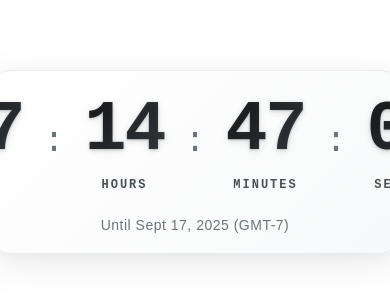
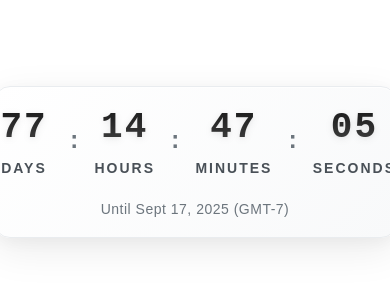
Before and after one commit to MarvyAyman/countdown-timer-lightmode, a plain HTML site: page index.html in a window 390 px wide. Shown: the part 260-560 px from the top of the page. Drawn offline with Linux system fonts and the light colour scheme.

Commit message:
Update index.html

```diff
--- a/index.html
+++ b/index.html
@@ -21,9 +21,9 @@
     .countdown-container {
       background: linear-gradient(135deg, #ffffff 0%, #f8f9fa 100%);
       border-radius: 16px;
-      padding: 40px 60px;
+      padding: 35px 55px;
       box-shadow:
-        0 10px 40px rgba(0, 0, 0, 0.08),
+        0 12px 40px rgba(0, 0, 0, 0.08),
         0 4px 16px rgba(0, 0, 0, 0.04),
         inset 0 1px 0 rgba(255, 255, 255, 0.8);
       border: 1px solid #e9ecef;
@@ -47,16 +47,16 @@
     }
 
     .time-value {
-      font-size: 100px;
-      font-weight: 800;
+      font-size: 84px;
+      font-weight: 700;
       color: #1a1a1a;
       text-shadow:
-        0 2px 8px rgba(0, 0, 0, 0.1),
-        0 1px 3px rgba(0, 0, 0, 0.2);
-      letter-spacing: -2px;
-      min-width: 200px;
+        0 2px 8px rgba(0, 0, 0, 0.08),
+        0 1px 4px rgba(0, 0, 0, 0.04);
+      letter-spacing: 2px;
+      min-width: 140px;
       text-align: center;
-      background: linear-gradient(135deg, #1a1a1a 0%, #495057 100%);
+      background: linear-gradient(180deg, #1a1a1a 0%, #4a4a4a 100%);
       -webkit-background-clip: text;
       -webkit-text-fill-color: transparent;
       background-clip: text;
@@ -68,18 +68,21 @@
       text-transform: uppercase;
       font-weight: 600;
       letter-spacing: 2px;
+      font-family: 'Arial', sans-serif;
+      margin-top: 4px;
     }
 
     .separator {
-      font-size: 80px;
+      font-size: 56px;
       color: #6c757d;
       margin: 0 15px;
       animation: blink 2s infinite;
+      font-weight: 600;
     }
 
     @keyframes blink {
       0%, 50% { opacity: 1; }
-      51%, 100% { opacity: 0.3; }
+      51%, 100% { opacity: 0.4; }
     }
 
     .footer-info {
@@ -99,8 +102,8 @@
       }
 
       .time-value {
-        font-size: 100px;
-        min-width: 130px;
+        font-size: 48px;
+        min-width: 80px;
       }
 
       .time-display {
@@ -108,12 +111,12 @@
       }
 
       .separator {
-        font-size: 50px;
-        margin: 0 8px;
+        font-size: 32px;
+        margin: 0 5px;
       }
 
       .time-label {
-        font-size: 14px;
+        font-size: 16px;
       }
     }
 
@@ -123,8 +126,8 @@
       }
 
       .time-value {
-        font-size: 70px;
-        min-width: 90px;
+        font-size: 36px;
+        min-width: 60px;
       }
 
       .time-display {
@@ -132,12 +135,12 @@
       }
 
       .separator {
-        font-size: 35px;
-        margin: 0 5px;
+        font-size: 24px;
+        margin: 0 3px;
       }
 
       .time-label {
-        font-size: 12px;
+        font-size: 14px;
       }
     }
   </style>
```
